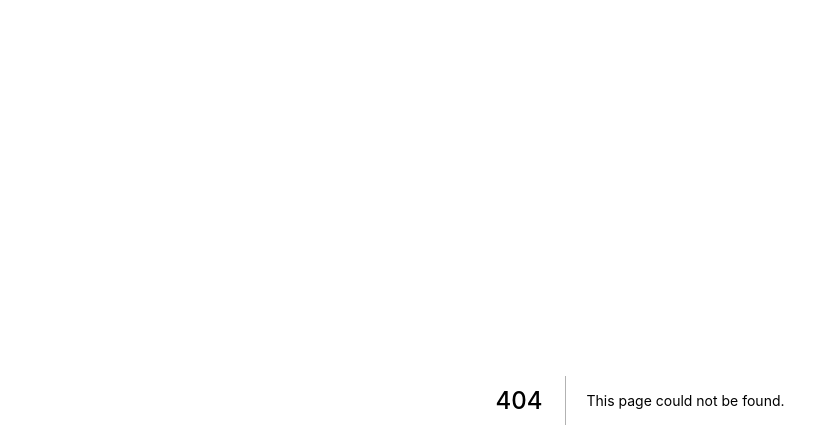
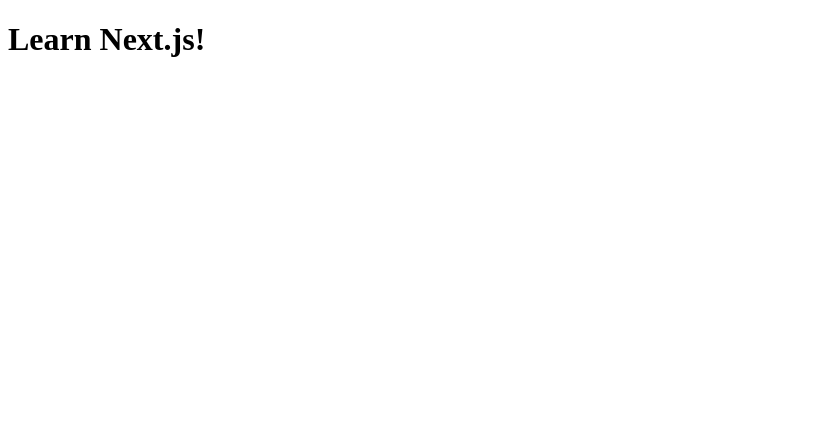
Before and after one commit to gefgu/nextjs-blog, a Next.js app: page /posts/first-post in a window 1280 px wide. Before the commit this address had no page. Shown: the top 448 px of the page, without its empty margins (0-839 px from the left). Built offline with nearby package versions, Linux system fonts and the light colour scheme.

Commit message:
Add first page

```diff
--- /dev/null
+++ b/pages/posts/first-post.js
@@ -0,0 +1,5 @@
+export default function FirstPost() {
+  return (
+    <h1>Learn Next.js!</h1>
+  )
+}
```
